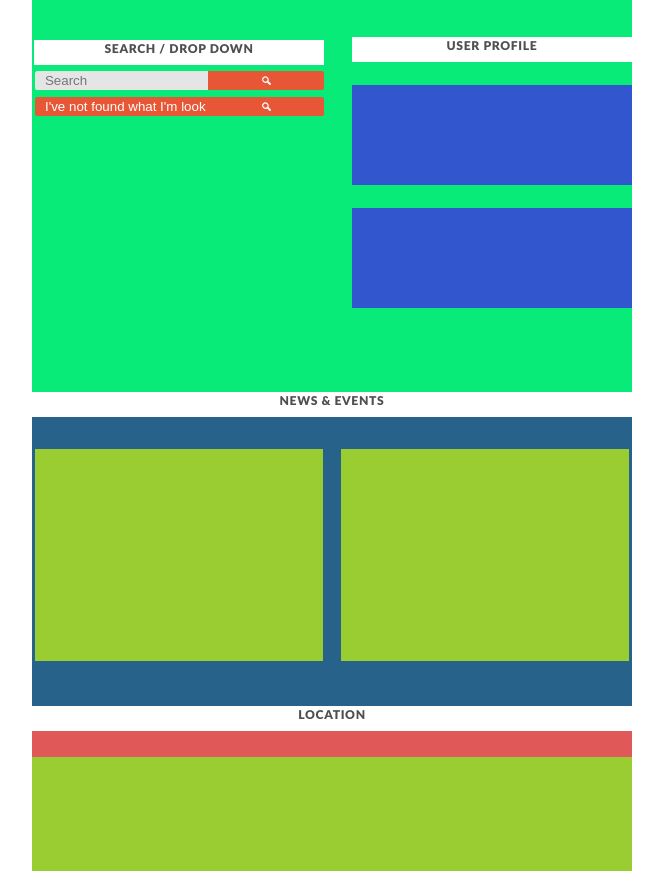
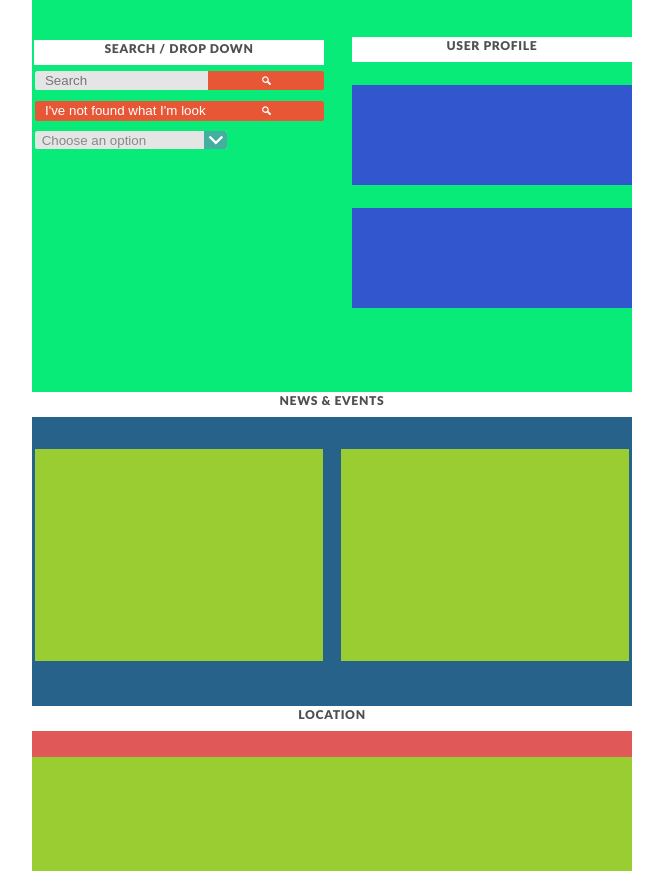
Before and after one commit to EvgeniyChuprov/UI-KIT, a website built with webpack: page src/index.pug in a window 1280 px wide. Shown: the part 1274-2145 px from the top of the page, without its empty margins (308-971 px from the left). Built offline with nearby package versions, Linux system fonts and the light colour scheme.

Commit message:
add select

```diff
--- a/src/index.pug
+++ b/src/index.pug
@@ -9,6 +9,7 @@ include form/form
 include toggle/toggle
 include tick/tick
 include search/search
+include select/select
 
 block content
     .content
@@ -110,6 +111,8 @@ block content
                         +search('Search')
                     .form-elements__block_search
                         +search("I've not found what I'm looking for..." , ' search-errer')
+                    .form-elements__block_search
+                        +select()
                 .form-elements__block_right
                     .header
                         +header('user profile')
--- /dev/null
+++ b/src/select/select.pug
@@ -0,0 +1,7 @@
+mixin select()
+    .select
+        select(class="select-block" name="slct" id="slct")
+            option Choose an option
+            option(value="1") Pure CSS
+            option(value="2") No JS
+            option(value="3") Nice!
--- /dev/null
+++ b/src/select/select.scss
@@ -0,0 +1,34 @@
+.select-block{
+    -webkit-appearance: none;
+    appearance: none;
+    outline: 0;
+    box-shadow: none;
+    background: $main-gray;
+    background-image: none;
+    border: none;
+    width: 100%;
+    height: 100%;
+    color: #888;
+    cursor: pointer;
+}
+.select {
+    position: relative;
+    display: block;
+    height: 1.35vw;
+    width: 14.5vw;
+    line-height: 1;
+    background: $main-gray;
+    overflow: hidden;
+    border-radius: .2vw;
+    padding-left: .5vw;
+}
+.select::after {
+    content: '';
+    background: $main-green url("./img/check-drop.svg") no-repeat center;
+    position: absolute;
+    top: 0;
+    right: 0;
+    bottom: 0;
+    padding: 0 .9vw;
+    pointer-events: none;
+}
--- a/src/style.scss
+++ b/src/style.scss
@@ -15,6 +15,7 @@ $main-gray: #e5e5e5;
 @import 'toggle/toggle';
 @import 'tick/tick';
 @import 'search/search';
+@import 'select/select';
 
 
 .content{
@@ -118,7 +119,7 @@ $main-gray: #e5e5e5;
     height: 243px;
 }
 .form-elements__block_search {
-    margin: .48vw 0 0 .1vw;
+    margin: .48vw 0 .85vw .1vw;
 }
 .form-elements__block_togglesTick{
     float: right;
```
